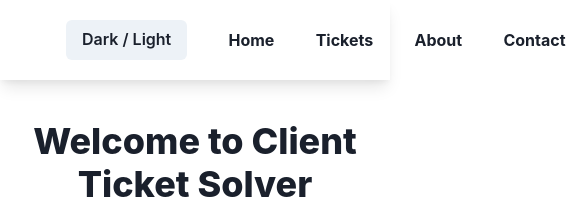
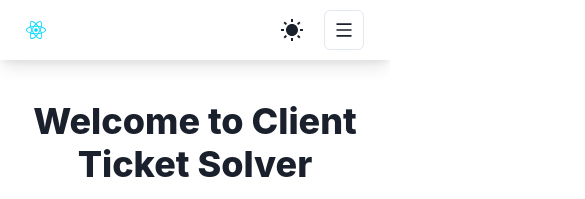
Before and after one commit to NKhairnar203/Ticket_App, a React (Vite) app: page / in a window 390 px wide. Shown: the top 199 px of the page, 585 px wide, since content can reach past the window. Built offline with nearby package versions, Linux system fonts and the light colour scheme.

Commit message:
Add Responsive

```diff
--- a/package.json
+++ b/package.json
@@ -13,6 +13,7 @@
     "@chakra-ui/react": "^2.8.2",
     "@emotion/react": "^11.11.4",
     "@emotion/styled": "^11.11.5",
+    "@remixicon/react": "^4.2.0",
     "axios": "^1.7.2",
     "framer-motion": "^11.2.10",
     "json-server": "^1.0.0-beta.1",
--- a/src/components/Navbar.jsx
+++ b/src/components/Navbar.jsx
@@ -9,12 +9,20 @@ import {
 
 
 } from "@chakra-ui/react";
+import {
+  Menu,
+  MenuButton,
+  MenuList,
+  MenuItem,
 
+  IconButton,
+
+} from "@chakra-ui/react";
 import { Link } from "react-router-dom";
 import vite from "../assets/react.svg";
 import { useContext } from "react";
 import { AuthContext } from "../context/AuthContextProvider";
-
+import {  RiCommunityLine, RiContactsLine, RiHome2Line, RiLoginBoxLine, RiLoginCircleLine, RiMenuLine, RiSunFill, RiTicket2Line } from "@remixicon/react";
 const Navbar = () => {
   const { logout,auth  } = useContext(AuthContext);
   const { toggleColorMode } = useColorMode();
@@ -22,8 +30,14 @@ const Navbar = () => {
   console.log(toggleColorMode)
   return (
     <>
-      <Box display={"flex"} alignItems={"center"} boxShadow={"lg"} h={"80px"}>
-        <Container maxW={"container.xl"} p={4}>
+      <Box
+        display={"flex"}
+        alignItems={"center"}
+        boxShadow={"lg"}
+        h={{ base: "60px", md: "80px" }}
+        w={"100%"}
+      >
+        <Container maxW={"container.xl"} w={{ base: "100%" }} py={"5px"} p={4}>
           <Flex
             h={"100%"}
             justifyContent={"space-between"}
@@ -31,14 +45,47 @@ const Navbar = () => {
             alignItems={"center"}
           >
             <Box>
-              <Image src={vite} />
+              <Image width={{ base: "20px", md: "100%" }} src={vite} />
             </Box>
             <Spacer />
-            <Flex alignItems={"center"}>
+            <Box onClick={toggleColorMode}>
+              <RiSunFill />
+            </Box>
+            <Box ml={"20px"} display={{ base: "block", md: "none" }}>
+              <Menu>
+                <MenuButton
+                  w={"10px"}
+                  as={IconButton}
+                  aria-label="Options"
+                  variant="outline"
+                  icon={<RiMenuLine size={"20px"} />}
+                />
+                <MenuList>
+                  <Link to="/">
+                    <MenuItem icon={<RiHome2Line />}>Home</MenuItem>
+                  </Link>
+                  <Link to="/tickets">
+                    <MenuItem icon={<RiTicket2Line />}>Tickets</MenuItem>
+                  </Link>
+                  <Link to="/about">
+                    <MenuItem icon={<RiCommunityLine />}>About</MenuItem>
+                  </Link>
+                  <Link to="/contact">
+                    <MenuItem icon={<RiContactsLine />}>Contact</MenuItem>
+                  </Link>
+                  {auth.isLoggedIn ? null : (
+                    <Link to="/login">
+                      <MenuItem icon={<RiLoginBoxLine />}>Login</MenuItem>
+                    </Link>
+                  )}
+                </MenuList>
+              </Menu>
+            </Box>
+            <Flex display={{ base: "none", md: "block" }} alignItems={"center"}>
               <Box
                 display={"flex"}
                 justifyContent={"space-between"}
-                w={"600px"}
+                w={{ base: "100%", md: "600px" }}
                 alignItems={"center"}
                 h={"100%"}
                 fontWeight={700}
@@ -48,17 +95,13 @@ const Navbar = () => {
               >
                 <Button onClick={toggleColorMode}>Dark / Light</Button>
                 <Link to="/">Home</Link>
-                <Link to="/tickets">Tickets</Link>{" "}
+                <Link to="/tickets">Tickets</Link>
                 <Link to="/about">About</Link>
                 <Link to="/contact">Contact</Link>
-                {auth.isLoggedIn ? null : <Link to="/login">Login</Link>}
               </Box>
 
               {auth.isLoggedIn ? (
-                <Button
-                  variant={"outline"}
-                  colorScheme="red"
-                  onClick={ logout } >
+                <Button variant={"outline"} colorScheme="red" onClick={logout}>
                   LogOut
                 </Button>
               ) : null}
--- a/src/pages/TicketView.jsx
+++ b/src/pages/TicketView.jsx
@@ -132,7 +132,7 @@ const TicketView = () => {
                     </Button>
                     <Spacer />
                     <Button onClick={() => handleDelete(id)} colorScheme="red">
-                      Delete
+                      Delete'
                     </Button>
                   </Flex>
                 </Box>
--- a/src/pages/Tickets.jsx
+++ b/src/pages/Tickets.jsx
@@ -72,7 +72,7 @@ const Tickets = () => {
   return (
     <>
       <Container maxW={"1100px"} mb={"100px"} mx={"auto"} pt={10}>
-        <Flex mb={10}>
+        <Flex mb={10} display={"flex"}>
           <Button
             onClick={() => navigate("/")}
             colorScheme="red"
@@ -81,13 +81,12 @@ const Tickets = () => {
             Go To Home
           </Button>
           <Spacer/>
-          <Box minW={"400px"}>
+          <Box minW={{base:"auto",md:"400px"}}>
             <Input
               placeholder="Search Ticket..."
               onChange={(e) => SetSearch(e.target.value)}
             />
           </Box>
-
           <Spacer />
           <Button onClick={() => navigate("/ticket/create")} colorScheme="red">
             Create Ticket
```
Also changed, not shown: 1 other file (tests, documents, lock files or other folders).
